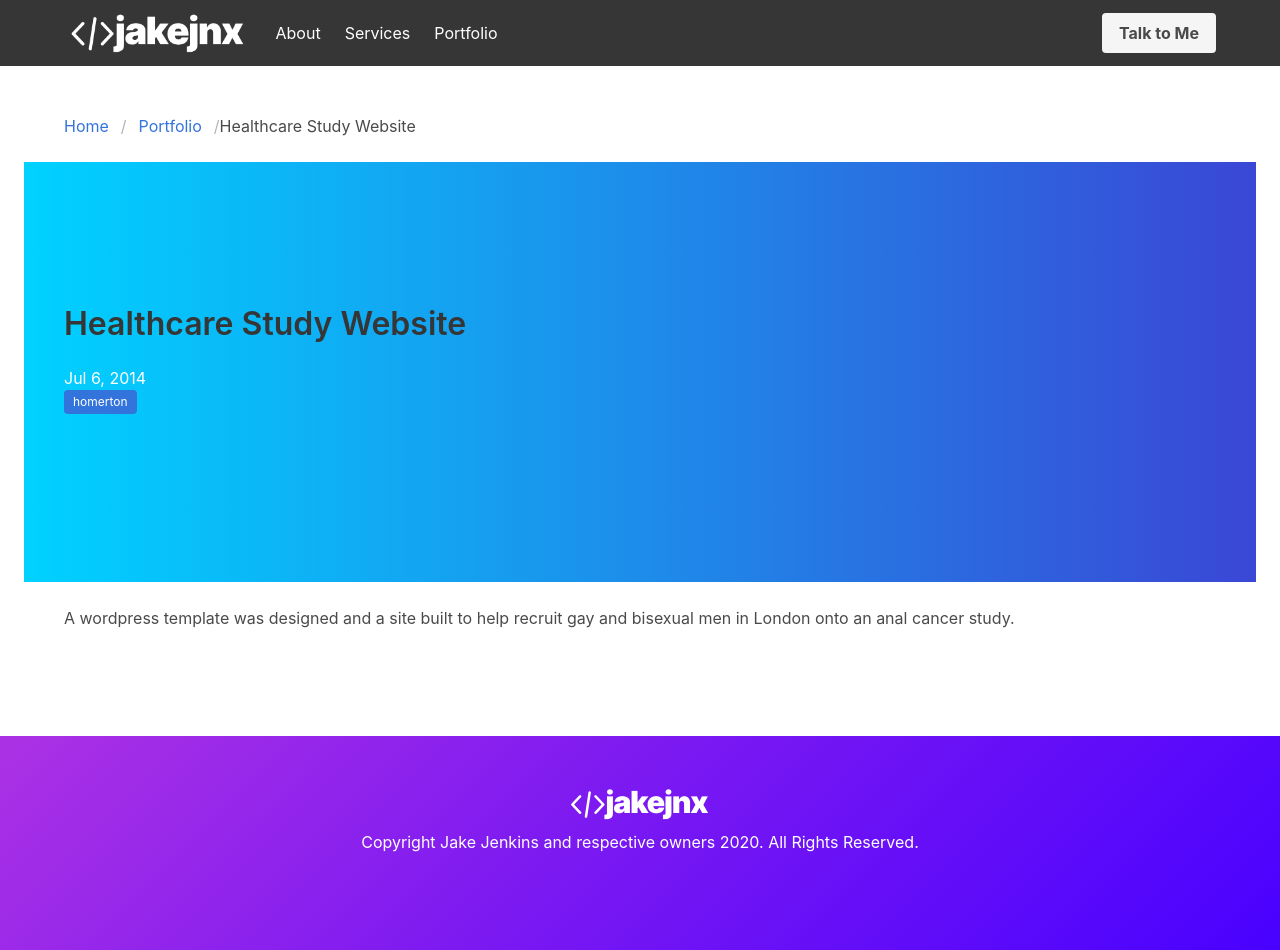
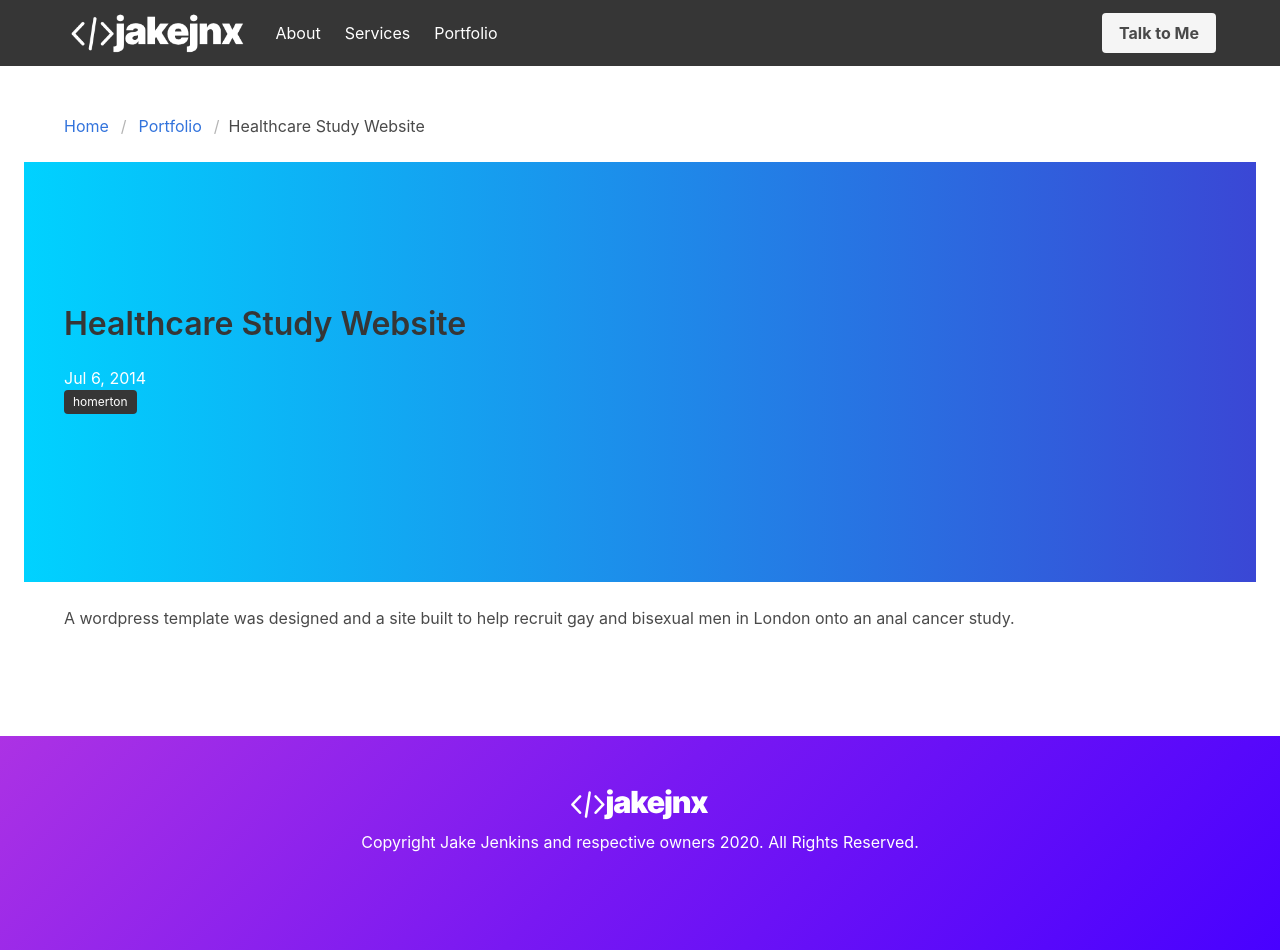
Before and after one commit to jake-jenkins/jjnx-bulma, a Jekyll site: the page built from _portfolio/healthcare-study-website.md, in a window 1280 px wide. Built offline with Jekyll 4.4.1, drawn with Linux system fonts in a browser that asks for light colours.

Commit message:
Update portfolio.html

```diff
--- a/_layouts/portfolio.html
+++ b/_layouts/portfolio.html
@@ -7,7 +7,7 @@ layout: default
   <ul>
     <li><a href="/">Home</a></li>
     <li><a href="/portfolio.html">Portfolio</a></li>
-    <li class="is-active"> {{ page.title | escape }}</li>
+    <li class="is-active">&nbsp; {{ page.title | escape }}</li>
   </ul>
 </nav>
 </div>
@@ -49,7 +49,7 @@ layout: default
 <p>
 <div class="tags">
   {% for tags in page.tags %}
-      <span class="tag is-link"> {{ tags }} </span>
+      <span class="tag is-dark"> {{ tags }} </span>
  {% endfor %}
 </div>
 </p>
```
